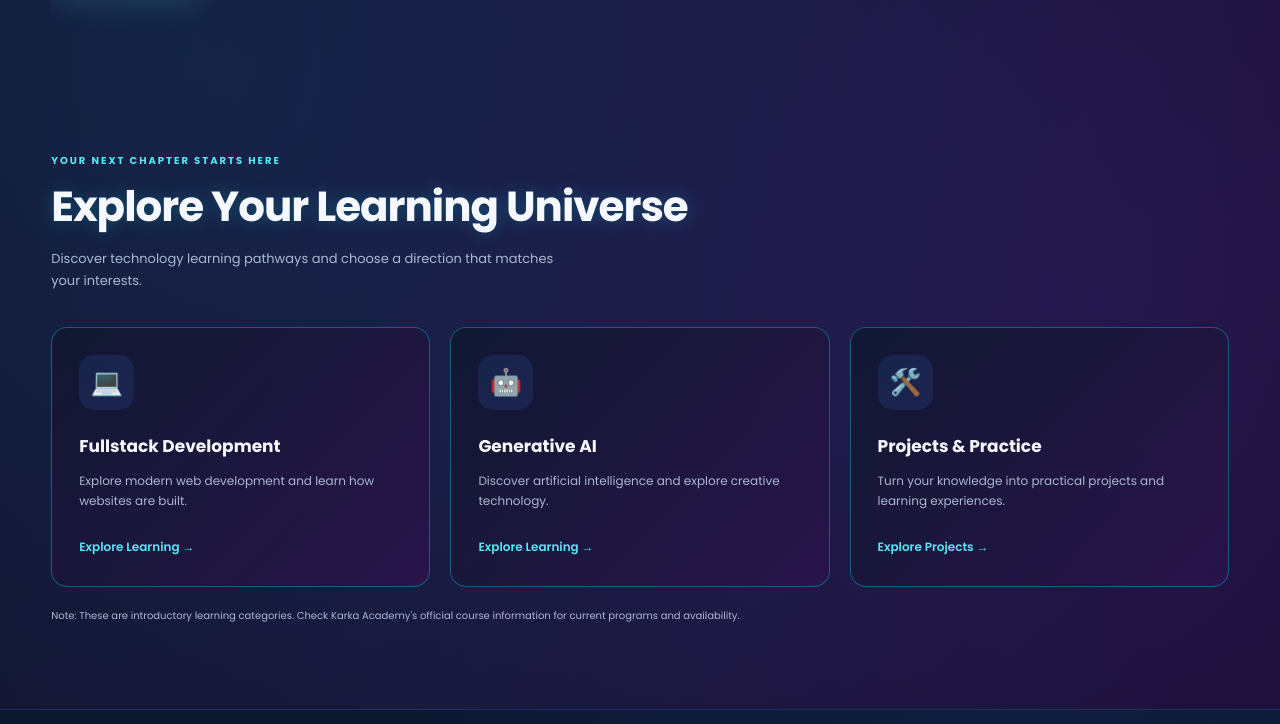
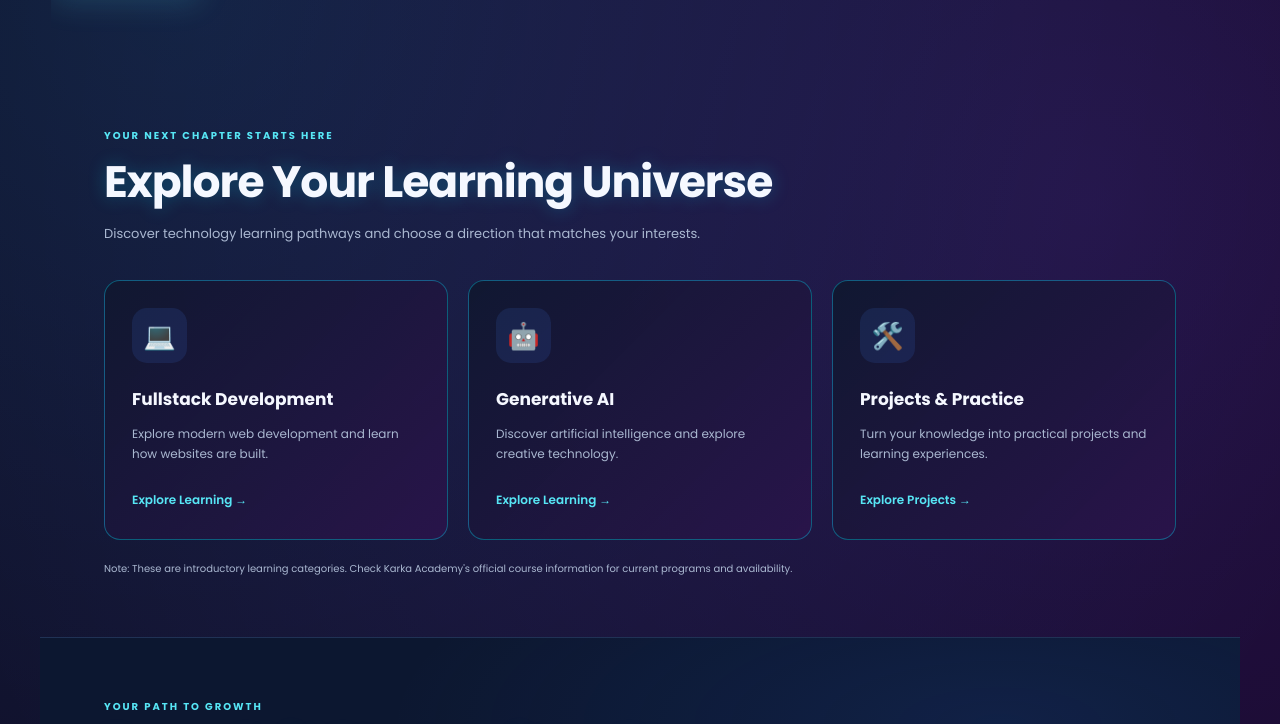
Before and after one commit to vanthana410-spec/electrox-karka-website, a plain HTML site: page index.html in a window 1280 px wide. Shown: the part 878-1602 px from the top of the page. Drawn offline with Linux system fonts and the light colour scheme; a web font is replaced by a local one.

Commit message:
Update style.css

```diff
--- a/style.css
+++ b/style.css
@@ -1435,3 +1435,54 @@ body {
   letter-spacing: 1px;
   margin-top: 16px;
 }
+/* Responsive section layout */
+.section {
+  width: 100%;
+  max-width: 1200px;
+  margin: 0 auto;
+  padding: 60px 5%;
+  box-sizing: border-box;
+}
+
+.section h2 {
+  font-size: clamp(28px, 4vw, 44px);
+  line-height: 1.2;
+  overflow-wrap: break-word;
+}
+
+.section p {
+  max-width: 100%;
+  line-height: 1.7;
+  overflow-wrap: break-word;
+}
+
+.course-grid {
+  display: grid;
+  grid-template-columns: repeat(
+    auto-fit,
+    minmax(min(100%, 250px), 1fr)
+  );
+  gap: 20px;
+  width: 100%;
+}
+
+.course-card {
+  min-width: 0;
+  max-width: 100%;
+  box-sizing: border-box;
+  overflow-wrap: break-word;
+}
+
+.course-card a {
+  overflow-wrap: anywhere;
+}
+
+@media (max-width: 600px) {
+  .section {
+    padding: 40px 20px;
+  }
+
+  .course-card {
+    padding: 20px;
+  }
+}
```
